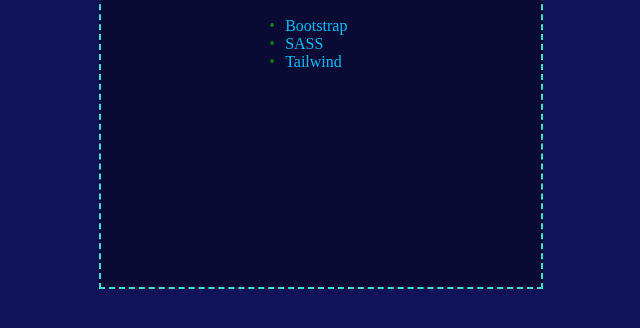
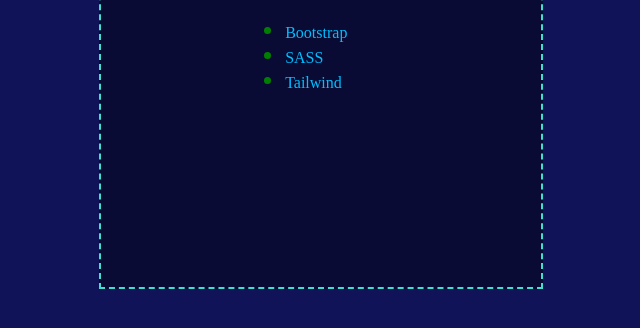
Before and after one commit to ifechiglory/ADA-FEI, a plain HTML site: page workshop2/workingwithcss.html in a window 1280 px wide. Shown: the part 276-604 px from the top of the page, without its empty margins (319-959 px from the left). Drawn offline with Linux system fonts and the light colour scheme.

Commit message:
Working with CSS

```diff
--- a/workshop2/css/workingwithcss.css
+++ b/workshop2/css/workingwithcss.css
@@ -57,15 +57,12 @@ span.exclaim:hover{
     margin: auto;
 }
 
-li::before{
-    content: "\2022";
+li::marker{
     color: green;
-    display: inline-block;
-    width: 1em;
-    margin-left: -1em;
+    font-size: 1.5em;
 }
 
 li{
-    list-style: none;
+
     text-align: justify;
 }
```
Also changed, not shown: 1 other file.
